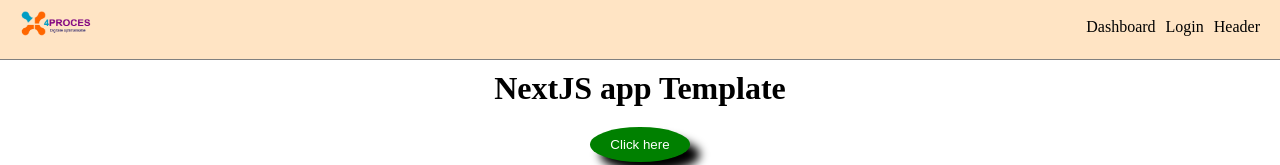
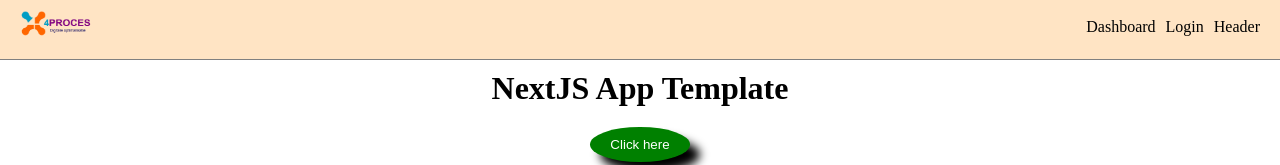
Before and after one commit to JvanBart4p/nextTemplate, a Next.js app: page / in a window 1280 px wide. Shown: the top 165 px of the page. Built offline with nearby package versions, Linux system fonts and the light colour scheme.

Commit message:
App name change

```diff
--- a/src/pages/index.js
+++ b/src/pages/index.js
@@ -22,7 +22,7 @@ export default function Home() {
     <>
       <ScrollProgressBar />
       <main className="home">
-        <h1>NextJS app Template</h1>
+        <h1>NextJS App Template</h1>
         <div className="home__section-one">
           <Button click={handleClick} />
           <h2>{message}</h2>
```
